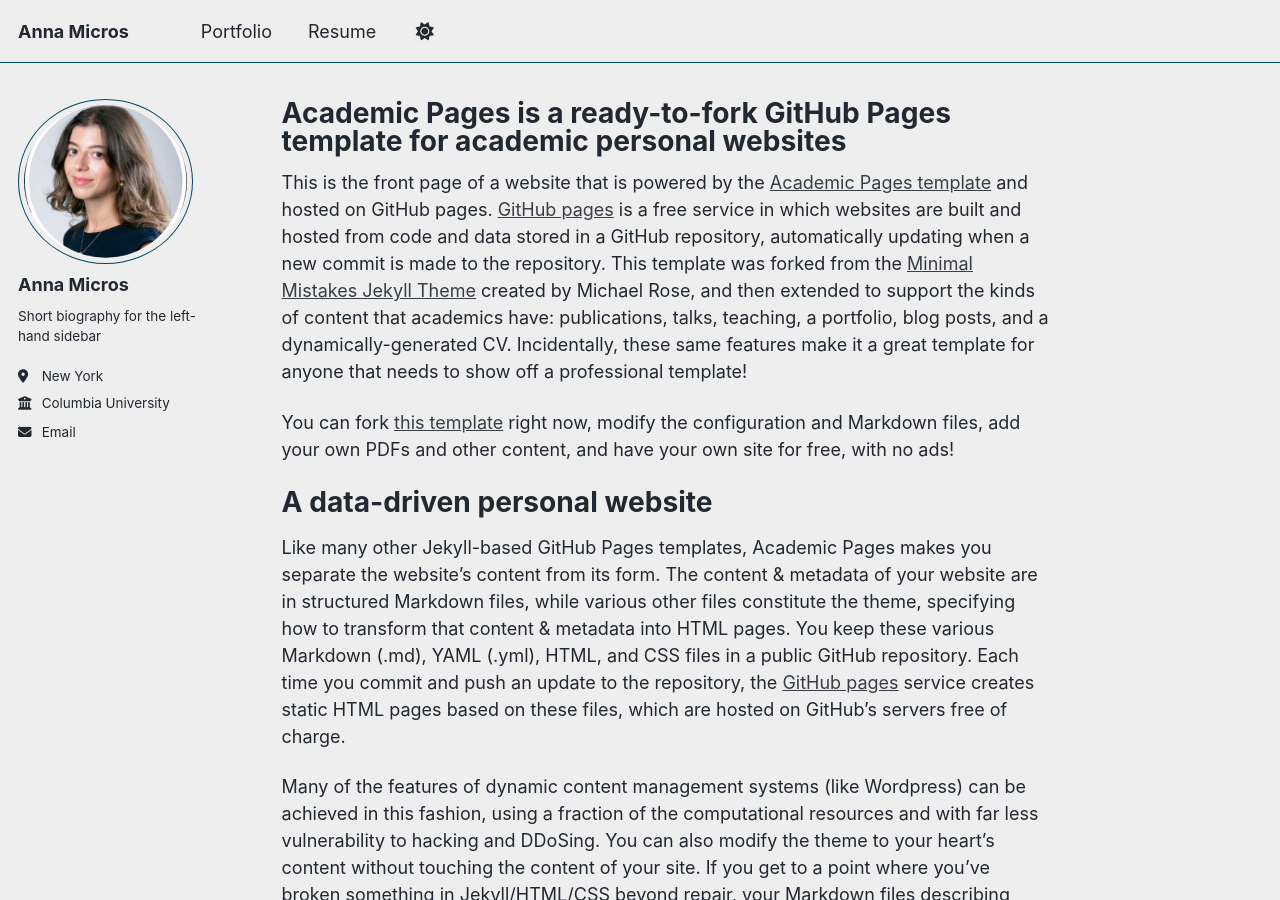
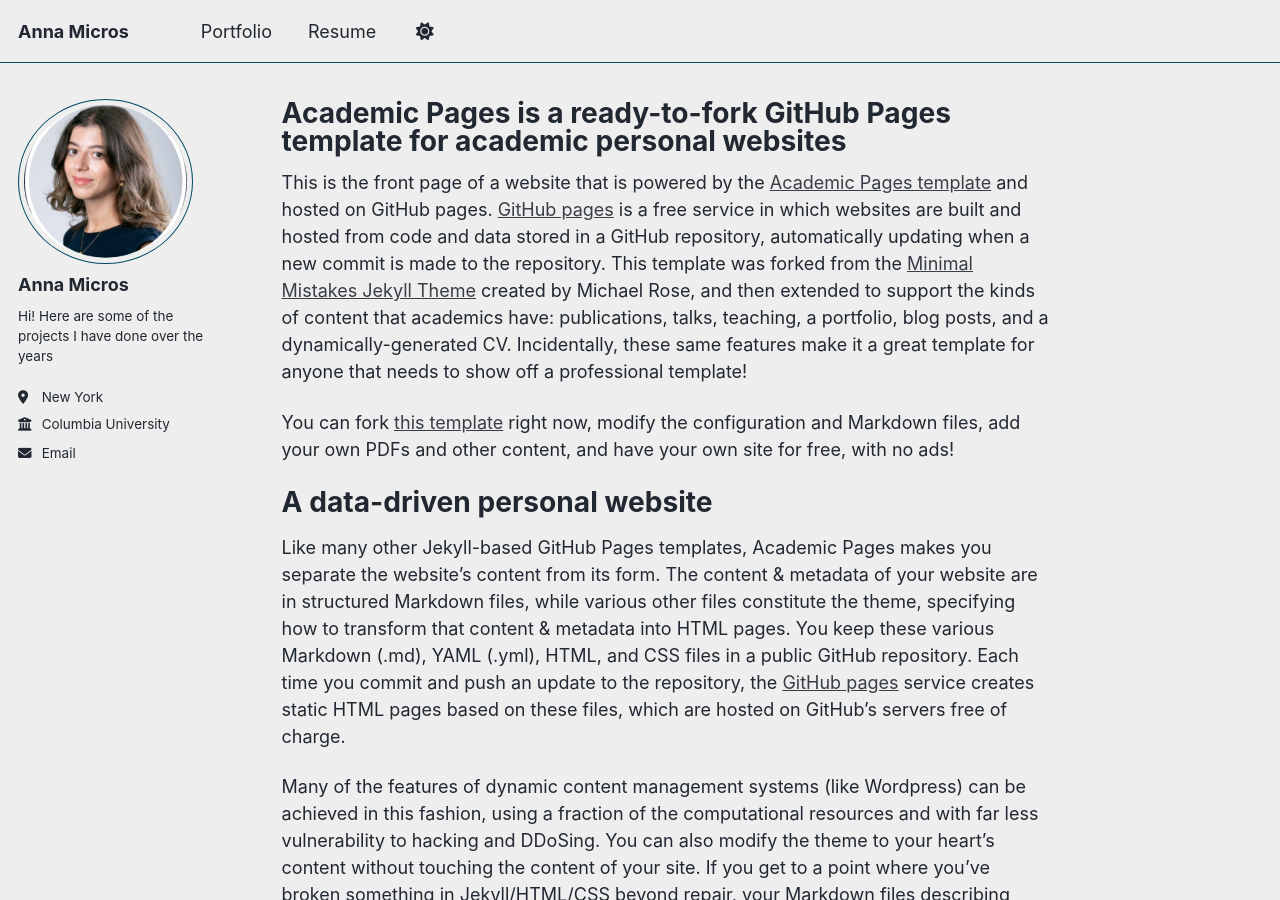
Before and after one commit to anna-christina-mikr/anna-christina-mikr.github.io, a Jekyll site: the page built from _pages/about.md, in a window 1280 px wide and 900 px high. Built offline with Jekyll 4.4.1, drawn with Linux system fonts in a browser that asks for light colours; a script that is not in the unit is left out.

Commit message:
Update _config.yml

```diff
--- a/_config.yml
+++ b/_config.yml
@@ -26,7 +26,7 @@
   avatar           : "me2.png"
   name             : "Anna Micros"
   pronouns         : # example: "she/her"
-  bio              : "Short biography for the left-hand sidebar"
+  bio              : "Hi! Here are some of the projects I have done over the years"
   location         : "New York"
   employer         : "Columbia University"
   uri              : # URL
```
